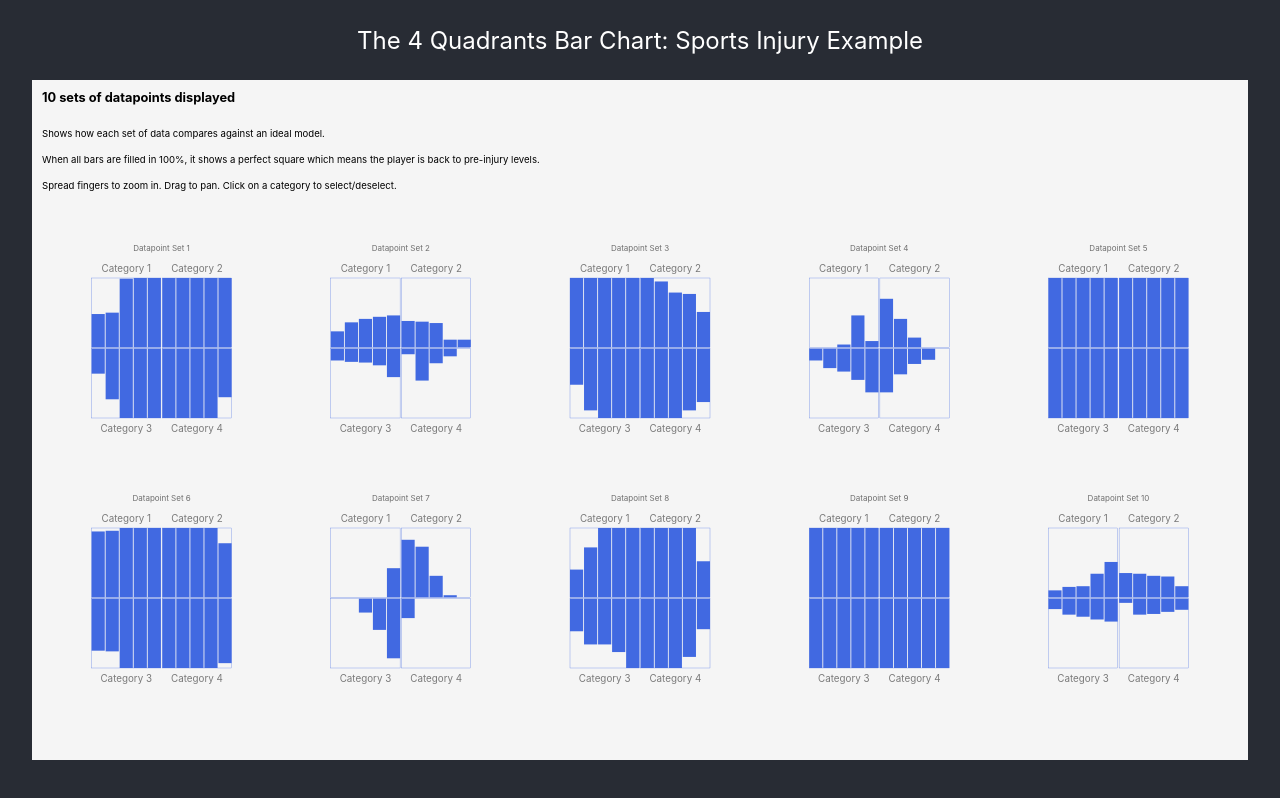
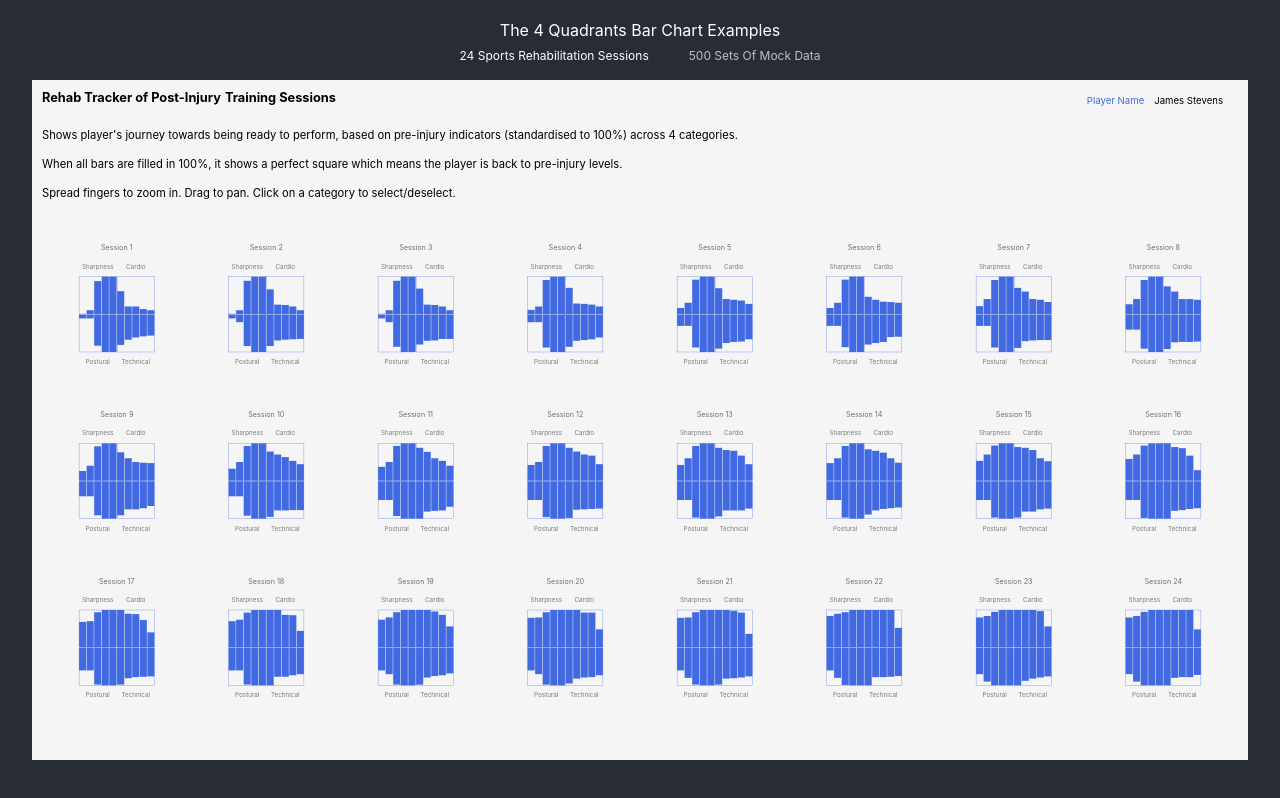
Before and after one commit to petedomokos/The_Quadrants_Bar_Chart, a React (Create React App) app: page / in a window 1280 px wide. Shown: the top 798 px of the page. Built offline with nearby package versions, Linux system fonts and the light colour scheme.

Commit message:
added header with 2 chart example options, and fades charts inand out properly

```diff
--- a/src/App.css
+++ b/src/App.css
@@ -4,32 +4,68 @@
 
 .app-header {
   background-color: #282c34;
+  width:100%;
   height:80px;
+  display:flex;
+  flex-direction:column;
+  justify-content: center;
   /*min-height: 100vh;*/
-  display: flex;
-  flex-direction: column;
-  align-items: center;
-  justify-content: center;
-  font-size: calc(8px + 2vmin);
-  color: white;
+  /*
   @media only screen and (max-width: 768px) {
     height:50px;
     font-size: calc(5px + 2vmin);
-    display:none;
   }
   @media only screen and (max-width: 575px) {
     height:40px;
     font-size: calc(5px + 1vmin);
   }
+  */
+}
+
+.app-header .vis-title {
+  height:30px;
+  display:flex;
+  align-items: center;
+  justify-content: center;
+  padding:0 6px;
+  color:white;
+  font-size: calc(2vmin);
+  @media only screen and (max-width: 768px) {
+    font-size: calc(2.5vmin);
+  }
+}
+
+.app-header .menu {
+  height:20px;
+  margin:0;
+  padding:0;
+  display: flex;
+  align-items: center;
+  justify-content: center;
+  list-style:none;
+  list-style-type: none;
+}
+
+.app-header .menu .item {
+  margin:0px 20px;
+  color:silver;
+  cursor:pointer;
+  font-size: calc(1.5vmin);
+  @media only screen and (max-width: 768px) {
+    font-size: calc(2vmin);
+  }
+}
+
+.app-header .menu .item.selected {
+  color:white;
 }
 
 .content {
   min-height: calc(100vh - 50px);
   padding:0 2.5%;
   background-color: #282c34;
-  @media only screen and (max-width: 768px) {
+  @media only screen and (max-width: 990px) {
     padding:0;
-    min-height: calc(100vh);
   }
 }
 
@@ -37,8 +73,8 @@
   width:100%;
   height:calc(100vh - 80px - 40px);
   background:#F5F5F5;
-  @media only screen and (max-width: 768px) {
-    height:calc(100vh);
+  @media only screen and (max-width: 990px) {
+    height:calc(100vh - 60px);
   }
 }
 
@@ -156,7 +192,7 @@
 .viz-desc {
   height:auto;
   padding:5px 0px;
-  font-size:0.6rem;
+  font-size:0.7rem;
   display:flex;
   flex-direction: column;
   align-items: start;
@@ -165,7 +201,7 @@
   @media only screen and (max-width: 768px) {
     height:0px;
     padding:0;
-    font-size:0.6rem;
+    font-size:0.7rem;
   }
   @media only screen and (max-width: 575px) {
     font-size:0.65rem;
--- a/src/App.js
+++ b/src/App.js
@@ -1,20 +1,28 @@
 import './App.css';
+import React, { useState, useCallback } from 'react'
+import Header from "./Header";
 import QuadrantsBarChartVisual from './quadrantsBarChartVisual/QuadrantsBarChartVisual';
-import { /*getRehabDataForVisuals,*/ createMockDataForVisuals } from './mock/mockData';
+import { getRehabDataForVisuals, createMockDataForVisuals } from './mock/mockData';
 
+const exampleItems = [
+  { key:"sports-rehab", name:"24 Sports Rehabilitation Sessions" },
+  { key:"mock-dataset-500", name:"500 Sets Of Mock Data" }
+
+]
 function App() {
-  const mockData =  createMockDataForVisuals(10);
-  //const rehabData = getRehabDataForVisuals(24);
-  const quadrantsBarChartVisualData = mockData;
+  const [selectedExample, setSelectedExample] = useState(exampleItems[0].key);
+  const data = selectedExample === 'mock-dataset-500' ? createMockDataForVisuals(500) : getRehabDataForVisuals(24);
+
+  const handleSelectExample = useCallback(key => {
+    //remove existing
+    setSelectedExample(key)
+
+  }, [selectedExample]);
   return (
     <div className="app">
-      <header className="app-header">
-        <div>
-          The 4 Quadrants Bar Chart: Sports Injury Example
-        </div>
-      </header>
+      <Header menuItems={exampleItems} selected={selectedExample} onSelect={handleSelectExample} />
       <div className="content">
-        <QuadrantsBarChartVisual data={quadrantsBarChartVisualData} settings={{ nrRows: 3 }}/>
+        <QuadrantsBarChartVisual data={data} settings={{ nrRows: 3 }}/>
       </div>
     </div>
   );
--- /dev/null
+++ b/src/Header.js
@@ -0,0 +1,25 @@
+import React, { useState, useEffect, useRef } from 'react'
+
+const Header = ({ menuItems, selected, onSelect }) => {
+
+  return (
+    <header className="app-header">
+        <div className="vis-title">
+          The 4 Quadrants Bar Chart Examples
+        </div>
+        <ul className="menu">
+            {menuItems.map(item =>
+                <li
+                    key={`item-${item.key}`}
+                    className={`item ${selected === item.key ? "selected" : ""}`}
+                    onClick = {() => onSelect(item.key)}
+                >
+                    {item.name}
+                </li>
+            )}
+        </ul>
+    </header>
+  )
+}
+
+export default Header;
--- a/src/helpers/domHelpers.js
+++ b/src/helpers/domHelpers.js
@@ -2,9 +2,9 @@ import * as d3 from "d3";
 import { isNumber } from './dataHelpers';
 
 const TRANSITIONS = {
-    fast:50,
-    med:200,
-    slow:500
+    FAST:50,
+    MED:200,
+    SLOW:500
 }
 
 
@@ -17,7 +17,6 @@ export function fadeIn(selection, options={}){
         const currOpacity = sel.attr("opacity") ? +sel.attr("opacity") : null;
         const currDisplay = sel.attr("display");
         const somethingMustChange = currOpacity !== opacity || currDisplay !== display;
-
         if(!isFadingIn && somethingMustChange){
             d3.select(this)
                 .attr("opacity", d3.select(this).attr("opacity") || 0)
--- a/src/mock/mockData.js
+++ b/src/mock/mockData.js
@@ -89,15 +89,15 @@ const valuesForSessionsPostInjury = {
 }
 
 const howItWorks = [
-  "When all bars are filled in 100%, it shows a perfect square which means the player is back to pre-injury levels.",
   "Spread fingers to zoom in. Drag to pan. Click on a category to select/deselect. "
 ]
 
-export const getRehabDataForVisuals = (nrSessions=20) => {
+export const getRehabDataForVisuals = (nrSessions=24) => {
   const rehabData = {
     title:["Rehab Tracker of Post-Injury", "Training Sessions"],
     desc:[
         "Shows player's journey towards being ready to perform, based on pre-injury indicators (standardised to 100%) across 4 categories.",
+        "When all bars are filled in 100%, it shows a perfect square which means the player is back to pre-injury levels.",
         ...howItWorks
     ],
     playerName:"James Stevens",
@@ -120,7 +120,6 @@ function prepareRehabDataForVisuals(rehabData){
         ...datapointCategory,
 
       }))
-
     }))
   }
 
@@ -130,7 +129,7 @@ function createSessionData(sessionIndex){
   const sessionKey = `session-${sessionIndex}`;
   return {
     key:sessionKey,
-    title:`Session ${sessionIndex}`,
+    title:`Session ${sessionIndex + 1}`,
     categoriesData:range(4).map(categoryIndex => createRehabCategoriesData(sessionIndex, sessionKey, categoryIndex))
   }
 }
@@ -200,9 +199,10 @@ export function createMockDataForVisuals(nrDatapoints=100){
   const categories = range(4).map(categoryIndex => ({ key:`category-${categoryIndex}`, title:`Category ${categoryIndex + 1}`}));
   const measures = createMockMeasures();
   return {
-    title:[`${nrDatapoints} sets of datapoints displayed`],
+    title:[`${nrDatapoints} sets of mock datapoints displayed`],
     desc:[
       "Shows how each set of data compares against an ideal model. ",
+      "When all bars are filled in 100%, it shows a perfect square which means the dataset has reached the ideal state.",
       ...howItWorks
   ],
     measures,
--- a/src/quadrantsBarChartVisual/QuadrantsBarChartVisual.js
+++ b/src/quadrantsBarChartVisual/QuadrantsBarChartVisual.js
@@ -2,6 +2,7 @@ import React, { useState, useEffect, useRef } from 'react'
 import * as d3 from 'd3';
 import { quadrantsBarChartLayout } from './quadrantsBarChartLayout';
 import quadrantsBarChart from "./quadrantsBarChartComponent";
+import { remove, fadeIn } from '../helpers/domHelpers';
 
 const CONTAINER_MARGIN = { left:10, right:10, top:10, bottom:40 };
 
@@ -54,15 +55,19 @@ const QuadrantsBarChartVisual = ({ data={ datapoints:[] } }) => {
   const containerRef = useRef(null);
   const zoomGRef = useRef(null);
 
+  //chart
+  useEffect(() => {
+    setChart(() => quadrantsBarChart());
+  },[])
+  //sizes
+  useEffect(() => {
+    const chartSizes = calculateChartSizesAndGridLayout(containerRef.current, data.datapoints.length, CONTAINER_MARGIN, chartMargin);
+    setSizes(chartSizes)
+  },[data.datapoints.length])
+
   //render chart
-  useEffect(() =>{
-      if(!chart){
-        //init
-        setChart(() => quadrantsBarChart())
-        const chartSizes = calculateChartSizesAndGridLayout(containerRef.current, data.datapoints.length, CONTAINER_MARGIN, chartMargin);
-        //@todo next - clacsizes func must accomodate more than 1 xhart into its space
-        setSizes(chartSizes)
-      }else{
+  useEffect(() => {
+    if(!sizes){ return; }
     //data
     const processedDatapoints = quadrantsBarChartLayout(data, { nrCols: sizes.nrCols });
     //settings
@@ -86,15 +91,20 @@ const QuadrantsBarChartVisual = ({ data={ datapoints:[] } }) => {
     const visContentsG = svg.select("svg").selectAll("g.vis-contents")
       .attr("transform", `translate(${sizes.containerMargin.left}, ${sizes.containerMargin.top})`)
 
-        const chartG = visContentsG.selectAll("g.chart").data(processedDatapoints);
+    const chartG = visContentsG.selectAll("g.chart").data(processedDatapoints, d => d.key);
     chartG.enter()
       .append("g")
         .attr("class", "chart")
+        .call(fadeIn, { transition:{ duration: 500, delay:500 }})
         .merge(chartG)
         .attr("transform", (d,i) => `translate(${d.colNr * sizes.width},${d.rowNr * sizes.height})`)
         .call(chart)
-      }
-  }, [chart, sizes, selectedQuadrantIndex, headerExtended, data])
+
+    chartG.exit().call(remove)
+  //@todo - this ueff has a dependency on data, so really it should be in array below,
+  //but its not because we dont want datapoints.length to trigger an update as it will be
+  //triggered after sizes has changed, not before.
+  }, [chart, sizes, selectedQuadrantIndex, headerExtended, data.key])
 
 
   useEffect(() => {
--- a/src/quadrantsBarChartVisual/quadrantsBarChartComponent.js
+++ b/src/quadrantsBarChartVisual/quadrantsBarChartComponent.js
@@ -89,7 +89,7 @@ export default function quadrantsBarChart() {
         //styles that are based on dimns
         styles.chart.title.fontSize = chartTitleHeight * 0.4;
         styles.quadrant.title.fontSize = quadrantHeight * 0.11;
-        styles.quadrant.selectedTitle.fontSize = d3.max([3.5, quadrantHeight * 0.11]);
+        styles.quadrant.selectedTitle.fontSize = quadrantHeight * 0.11;
         styles.bar.fontSize = quadrantHeight * 0.09;
     };
 
```
Lines whose indentation alone changed are shown as unchanged.
